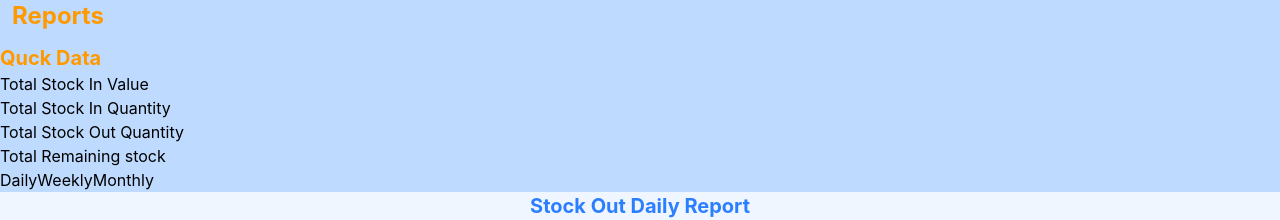
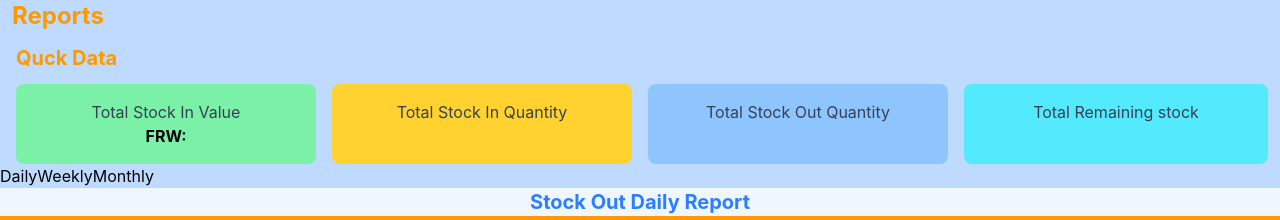
Before and after one commit to niyomugaboetiene/SHIRINYOTA-Company-Ltd, a React app in the folder frontend/: page /report/daily in a window 1280 px wide. Shown: the top 220 px of the page. Built offline with nearby package versions, Linux system fonts and the light colour scheme; no server answers; the HTML template or start-up script is replaced by a standard one.

Commit message:
first commit of Shirinyota company ltd

```diff
--- a/frontend/src/components/stock_in/DailyReport.jsx
+++ b/frontend/src/components/stock_in/DailyReport.jsx
@@ -51,24 +51,24 @@ const DailyReport = () => {
         <div className="bg-blue-50 min-h-screen">
             <div className="bg-blue-200">
                 <h1 className="text-2xl ms-3 text-wrap font-bold text-amber-500">Reports</h1>
-                <div className="mt-3">
+                <div className="mt-3 ms-4">
                      <h1 className="text-xl font-bold text-amber-500">Quck Data</h1>
-                     <div>
-                        <div>
-                            <p>Total Stock In Value</p>
-                            {totals?.totalStockInAmouth}
+                     <div className="grid grid-cols-4 space-x-4 mt-3">
+                        <div className="bg-green-300 p-2 py-4 rounded-lg">
+                            <p className="text-center text-gray-700">Total Stock In Value</p>
+                            <p className="text-center font-bold">FRW: {totals?.totalStockInAmouth}</p>
                         </div>
-                        <div>
-                            <h1>Total Stock In Quantity</h1>
-                            {totals?.totalStockInQuantity}
+                        <div className="bg-amber-300 p-2 py-4 rounded-lg">
+                            <h1 className="text-center text-gray-700">Total Stock In Quantity</h1>
+                            <p className="text-center font-bold">{totals?.totalStockInQuantity}</p>
                         </div>
-                        <div>
-                            <h1>Total Stock Out Quantity</h1>
-                            {totals?.totalStockOutQuantity}
+                        <div className="bg-blue-300 p-2 py-4 rounded-lg">
+                            <h1  className="text-center text-gray-700">Total Stock Out Quantity</h1>
+                            <p className="text-center font-bold">{totals?.totalStockOutQuantity}</p>
                         </div>
-                        <div>
-                            <h1>Total Remaining stock</h1>
-                            {totals?.remainingStock}
+                        <div className="bg-cyan-300 p-2 py-4 rounded-lg me-3">
+                            <h1  className="text-center text-gray-700">Total Remaining stock</h1>
+                            <p className="text-center font-bold">{totals?.remainingStock} </p>
                         </div>
                      </div>
                 </div>
```
